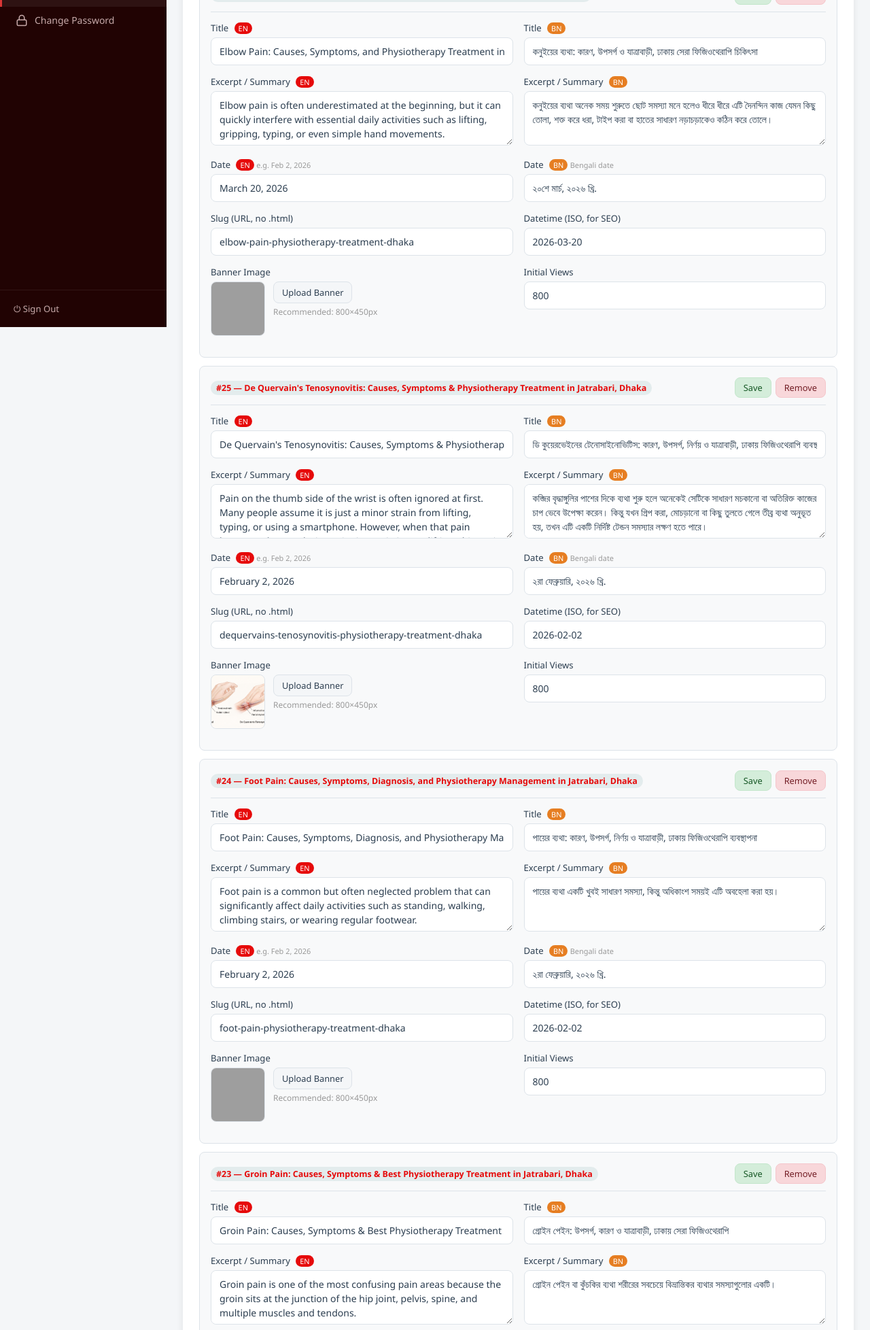
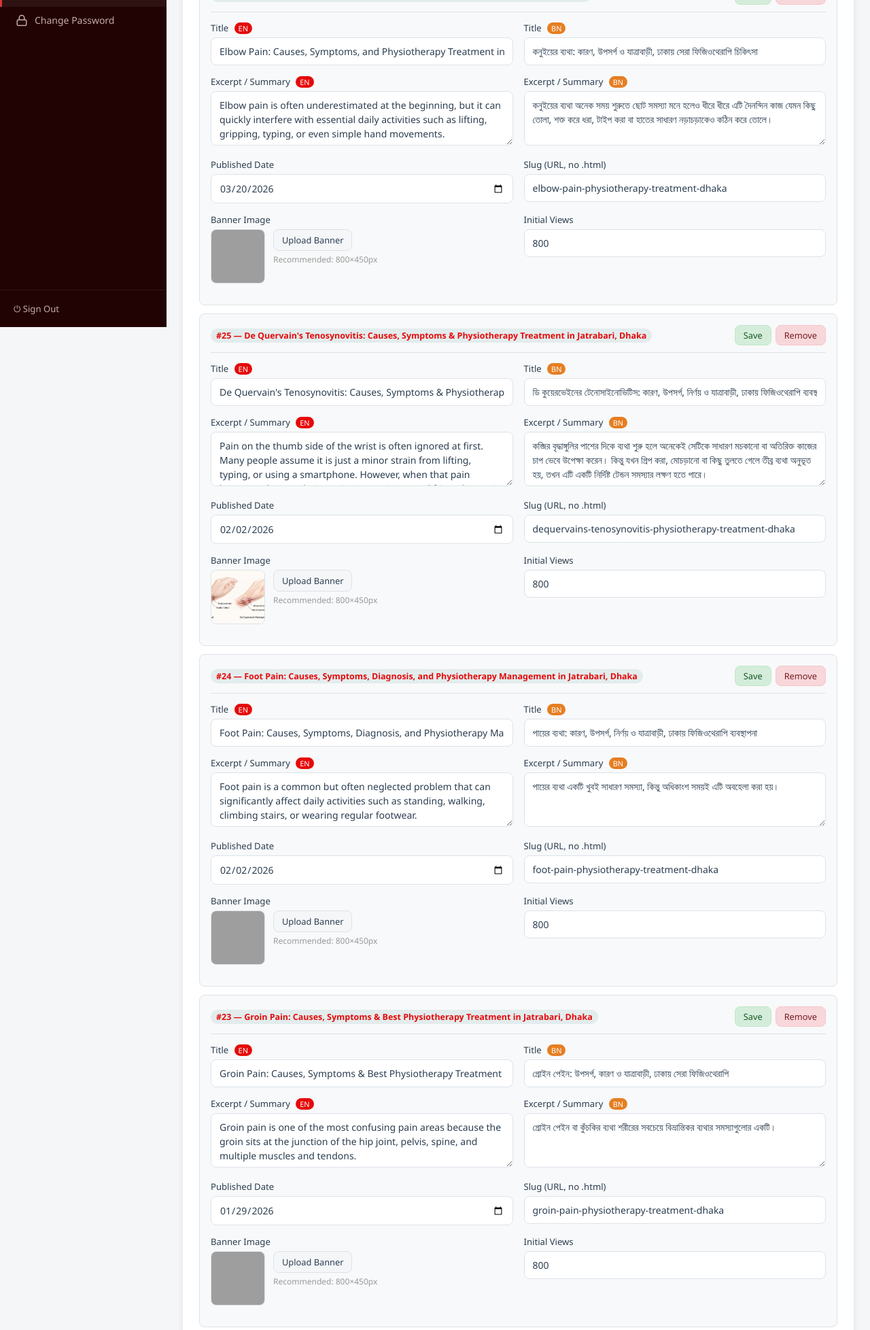
Before and after one commit to itzmehdude17/adporc, a PHP site: page /admin/blogs-manager.php in a window 1280 px wide. Shown: the part 319-2275 px from the top of the page at 68% size. Run offline with PHP 8.4, Linux system fonts and the light colour scheme; the visitor is signed in with stand-in values (Sample User, id 1); grey boxes are pictures that could not be loaded.

Commit message:
simplify blog dates: single date picker auto-generates EN, BN, ISO

```diff
--- a/admin/blogs-manager.php
+++ b/admin/blogs-manager.php
@@ -64,22 +64,12 @@ include __DIR__ . '/_layout-top.php';
       </div>
       <div class="form-grid">
         <div class="form-group">
-          <label class="form-label">Date <span class="badge">EN</span> <small style="color:#999">e.g. Feb 2, 2026</small></label>
-          <input type="text" name="date_en" class="form-control" value="<?= h($blog['date_en'] ?? '') ?>">
+          <label class="form-label">Published Date</label>
+          <input type="date" name="date" class="form-control" value="<?= h($blog['datetime'] ?? '') ?>">
         </div>
-        <div class="form-group">
-          <label class="form-label">Date <span class="badge bn">BN</span> <small style="color:#999">Bengali date</small></label>
-          <input type="text" name="date_bn" class="form-control" value="<?= h($blog['date_bn'] ?? '') ?>">
-        </div>
-      </div>
-      <div class="form-grid">
         <div class="form-group">
           <label class="form-label">Slug (URL, no .html)</label>
           <input type="text" name="slug" class="form-control" value="<?= h($blog['slug'] ?? '') ?>" placeholder="blog-post-slug">
-        </div>
-        <div class="form-group">
-          <label class="form-label">Datetime (ISO, for SEO)</label>
-          <input type="text" name="datetime" class="form-control" value="<?= h($blog['datetime'] ?? '') ?>" placeholder="2026-02-02T00:00:00+06:00">
         </div>
       </div>
       <div class="form-grid">
@@ -212,9 +202,34 @@ function renderPagination() {
 }
 
 /* ── Collect & Save ─────────────────────────────── */
+/* ── Date formatting helpers ──────────────────────────── */
+const MONTHS_EN = ['January','February','March','April','May','June','July','August','September','October','November','December'];
+const MONTHS_BN = ['জানুয়ারি','ফেব্রুয়ারি','মার্চ','এপ্রিল','মে','জুন','জুলাই','আগস্ট','সেপ্টেম্বর','অক্টোবর','নভেম্বর','ডিসেম্বর'];
+const BN_DIGITS = ['০','১','২','৩','৪','৫','৬','৭','৮','৯'];
+const BN_ORDINALS = {1:'লা',2:'রা',3:'রা',4:'ঠা',5:'ই',6:'ই',7:'ই',8:'ই',9:'ই',10:'ই',11:'ই',12:'ই',13:'ই',14:'ই',15:'ই',16:'ই',17:'ই',18:'ই',19:'শে',20:'শে',21:'শে',22:'শে',23:'শে',24:'শে',25:'শে',26:'শে',27:'শে',28:'শে',29:'শে',30:'শে',31:'শে'};
+
+function toBnDigits(n) { return String(n).split('').map(c => BN_DIGITS[c] || c).join(''); }
+
+function formatDateEn(iso) {
+  if (!iso) return '';
+  const [y, m, d] = iso.split('-').map(Number);
+  return `${MONTHS_EN[m - 1]} ${d}, ${y}`;
+}
+function formatDateBn(iso) {
+  if (!iso) return '';
+  const [y, m, d] = iso.split('-').map(Number);
+  return `${toBnDigits(d)}${BN_ORDINALS[d] || 'শে'} ${MONTHS_BN[m - 1]}, ${toBnDigits(y)} খ্রি.`;
+}
+
 function collectBlog(item) {
   const d = {};
   item.querySelectorAll('[name]').forEach(el => { d[el.name] = el.value; });
+  // Auto-generate date fields from the single date picker
+  const iso = d.date || '';
+  d.datetime = iso;
+  d.date_en  = formatDateEn(iso);
+  d.date_bn  = formatDateBn(iso);
+  delete d.date;
   return d;
 }
 
@@ -249,12 +264,8 @@ function newBlogHtml(n) {
       <div class="form-group"><label class="form-label">Excerpt <span class="badge bn">BN</span></label><textarea name="excerpt_bn" class="form-control" rows="2"></textarea></div>
     </div>
     <div class="form-grid">
-      <div class="form-group"><label class="form-label">Date <span class="badge">EN</span></label><input type="text" name="date_en" class="form-control" value=""></div>
-      <div class="form-group"><label class="form-label">Date <span class="badge bn">BN</span></label><input type="text" name="date_bn" class="form-control" value=""></div>
-    </div>
-    <div class="form-grid">
+      <div class="form-group"><label class="form-label">Published Date</label><input type="date" name="date" class="form-control" value=""></div>
       <div class="form-group"><label class="form-label">Slug</label><input type="text" name="slug" class="form-control" value="" placeholder="blog-post-slug"></div>
-      <div class="form-group"><label class="form-label">Datetime (ISO)</label><input type="text" name="datetime" class="form-control" value="" placeholder="2026-01-01T00:00:00+06:00"></div>
     </div>
     <div class="form-grid">
       <div class="form-group">
```
